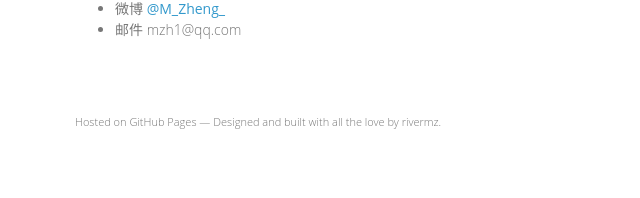
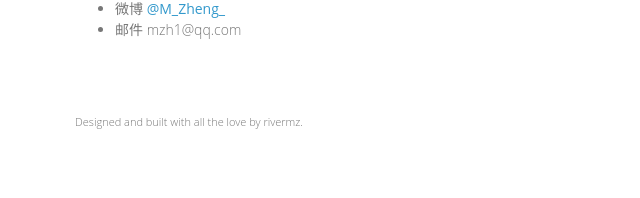
Before and after one commit to river0101/gitblog, a Jekyll site: the page index.html, which Jekyll copies as it is, in a window 1280 px wide. Shown: the part 724-922 px from the top of the page, without its empty margins (315-955 px from the left). Built offline with Jekyll 4.4.1, drawn with Linux system fonts in a browser that asks for light colours.

Commit message:
Update index.html

```diff
--- a/index.html
+++ b/index.html
@@ -51,7 +51,7 @@
 	</section>
 
 	<footer>
-		<p><small>Hosted on GitHub Pages &mdash; Designed and built with all the love by rivermz.</small></p>
+		<p><small> Designed and built with all the love by rivermz.</small></p>
 	</footer>
 </body>
 
```
